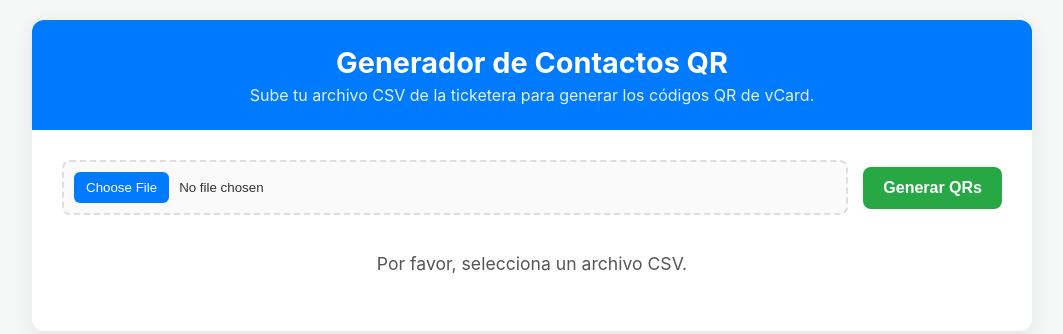
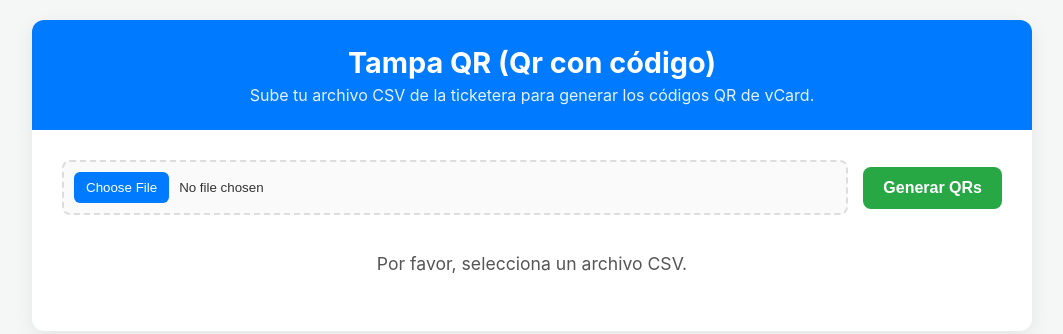
Before and after one commit to kulhunter/qrcsv, a plain HTML site: page index.html in a window 1280 px wide. Shown: the whole page, without its empty margins (108-1171 px from the left). Drawn offline with Linux system fonts and the light colour scheme.

Commit message:
Update title and header text for QR generator

```diff
--- a/index.html
+++ b/index.html
@@ -3,7 +3,7 @@
 <head>
     <meta charset="UTF-8">
     <meta name="viewport" content="width=device-width, initial-scale=1.0">
-    <title> Tampa QR </title>
+    <title> Tampa QR (Qr con código)</title>
 
     <script src="papaparse.min.js"></script>
     <script src="qrcode.min.js"></script>
@@ -48,7 +48,7 @@
 
     <div class="app-container">
         <header>
-            <h1>Generador de Contactos QR</h1>
+            <h1> Tampa QR (Qr con código)</h1>
             <p>Sube tu archivo CSV de la ticketera para generar los códigos QR de vCard.</p>
         </header>
         <main>
```
